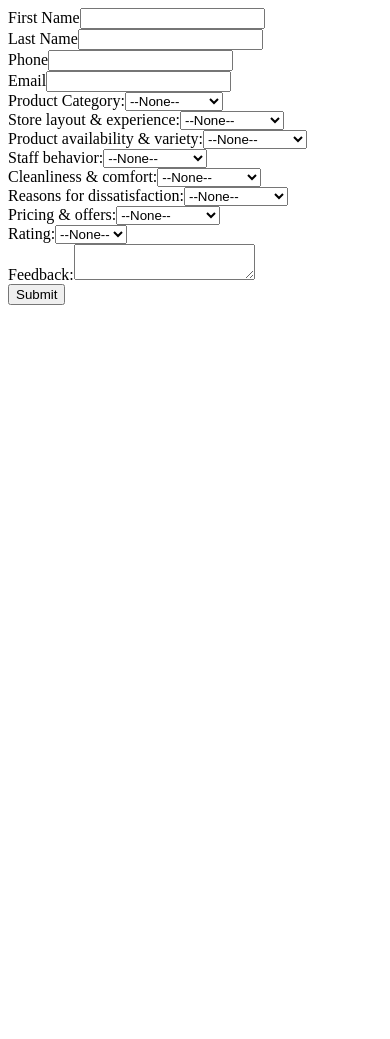
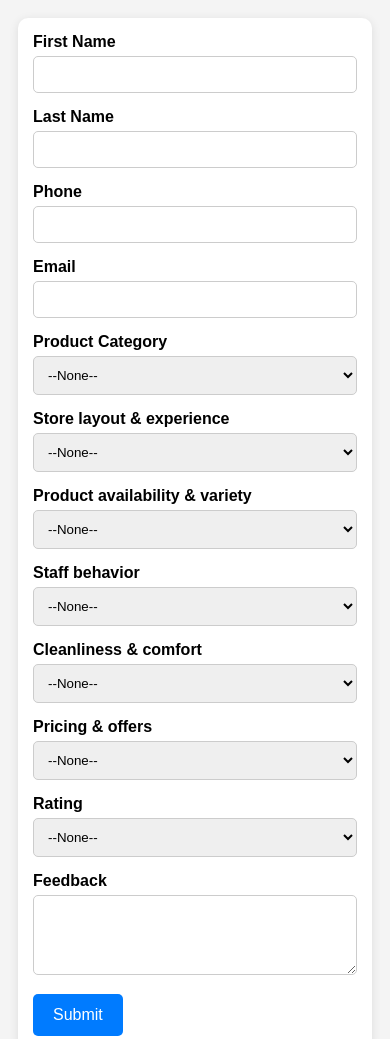
Before and after one commit to KHIRHUTHIKHA/ChurnRiskScore, a plain HTML site: page index.html in a window 390 px wide. Shown: the top 1039 px of the page. Before the commit the page ends 844 px from the top, so only its background shows below. Drawn offline with Linux system fonts and the light colour scheme.

Commit message:
add the style in html

```diff
--- a/index.html
+++ b/index.html
@@ -1,79 +1,171 @@
-<!--  ----------------------------------------------------------------------  -->
-<!--  NOTE: Please add the following <META> element to your page <HEAD>.      -->
-<!--  If necessary, please modify the charset parameter to specify the        -->
-<!--  character set of your HTML page.                                        -->
-<!--  ----------------------------------------------------------------------  -->
+<!DOCTYPE html>
+<html lang="en">
+<head>
+  <meta charset="UTF-8" />
+  <meta name="viewport" content="width=device-width, initial-scale=1.0"/>
+  <title>Responsive Feedback Form</title>
+  <style>
+    body {
+      font-family: Arial, sans-serif;
+      padding: 20px;
+      background: #f4f4f4;
+    }
 
-<META HTTP-EQUIV="Content-type" CONTENT="text/html; charset=UTF-8">
+    form {
+      background: white;
+      max-width: 600px;
+      margin: auto;
+      padding: 20px;
+      border-radius: 10px;
+      box-shadow: 0 2px 10px rgba(0, 0, 0, 0.1);
+    }
 
-<!--  ----------------------------------------------------------------------  -->
-<!--  NOTE: Please add the following <FORM> element to your page.             -->
-<!--  ----------------------------------------------------------------------  -->
+    form label {
+      display: block;
+      margin-bottom: 5px;
+      font-weight: bold;
+    }
 
-<form action="https://webto.salesforce.com/servlet/servlet.WebToLead?encoding=UTF-8&orgId=00DgL000003RZSK" method="POST">
+    form input[type="text"],
+    form input[type="email"],
+    form input[type="tel"],
+    form select,
+    form textarea {
+      width: 100%;
+      padding: 10px;
+      margin-bottom: 15px;
+      border-radius: 5px;
+      border: 1px solid #ccc;
+      box-sizing: border-box;
+    }
 
-<input type=hidden name="oid" value="00DgL000003RZSK">
-<input type=hidden name="retURL" value="http://">
+    form textarea {
+      resize: vertical;
+      min-height: 80px;
+    }
 
-<!--  ----------------------------------------------------------------------  -->
-<!--  NOTE: These fields are optional debugging elements. Please uncomment    -->
-<!--  these lines if you wish to test in debug mode.                          -->
-<!--  <input type="hidden" name="debug" value=1>                              -->
-<!--  <input type="hidden" name="debugEmail"                                  -->
-<!--  value="sakthivel.p@gwcdata.ai">                                         -->
-<!--  ----------------------------------------------------------------------  -->
+    input[type="submit"] {
+      background-color: #007bff;
+      color: white;
+      border: none;
+      padding: 12px 20px;
+      border-radius: 5px;
+      cursor: pointer;
+      font-size: 16px;
+    }
 
-<label for="first_name">First Name</label><input  id="first_name" maxlength="40" name="first_name" size="20" type="text" /><br>
+    input[type="submit"]:hover {
+      background-color: #0056b3;
+    }
 
-<label for="last_name">Last Name</label><input  id="last_name" maxlength="80" name="last_name" size="20" type="text" /><br>
+    .popup {
+      display: none;
+      position: fixed;
+      top: 20px;
+      right: 20px;
+      background-color: #28a745;
+      color: white;
+      padding: 15px 25px;
+      border-radius: 8px;
+      box-shadow: 0 4px 12px rgba(0,0,0,0.2);
+      z-index: 9999;
+      font-size: 16px;
+      animation: fadeInOut 3s forwards;
+    }
 
-<label for="phone">Phone</label><input  id="phone" maxlength="40" name="phone" size="20" type="text" /><br>
+    @keyframes fadeInOut {
+      0% { opacity: 0; transform: translateY(-20px); }
+      10% { opacity: 1; transform: translateY(0); }
+      90% { opacity: 1; }
+      100% { opacity: 0; transform: translateY(-20px); }
+    }
 
-<label for="email">Email</label><input  id="email" maxlength="80" name="email" size="20" type="text" /><br>
+    @media (max-width: 600px) {
+      body {
+        padding: 10px;
+      }
 
-Product Category:<select  id="00NgL00000xyzg9" name="00NgL00000xyzg9" title="Product Category"><option value="">--None--</option><option value="Bikes">Bikes</option>
+      form {
+        padding: 15px;
+      }
+    }
+  </style>
+</head>
+<body>
+
+<div class="popup" id="popupMsg">Feedback submitted successfully!</div>
+
+<form id="feedbackForm">
+  <label for="first_name">First Name</label>
+  <input id="first_name" maxlength="40" name="first_name" type="text" />
+
+  <label for="last_name">Last Name</label>
+  <input id="last_name" maxlength="80" name="last_name" type="text" />
+
+  <label for="phone">Phone</label>
+  <input id="phone" maxlength="40" name="phone" type="text" />
+
+  <label for="email">Email</label>
+  <input id="email" maxlength="80" name="email" type="text" />
+
+  <label for="product">Product Category</label>
+  <select id="product">
+    <option value="">--None--</option>
+    <option value="Bikes">Bikes</option>
     <option value="Components">Components</option>
     <option value="Accessories">Accessories</option>
     <option value="Clothing">Clothing</option>
-</select><br>
+  </select>
 
-Store layout & experience:<select  id="00NgL00000xz0Qv" name="00NgL00000xz0Qv" title="Store layout & experience"><option value="">--None--</option><option value="Very Satisfied">Very Satisfied</option>
+  <label for="layout">Store layout & experience</label>
+  <select id="layout">
+    <option value="">--None--</option>
+    <option value="Very Satisfied">Very Satisfied</option>
     <option value="Satisfied">Satisfied</option>
     <option value="Neutral">Neutral</option>
     <option value="Dissatisfied">Dissatisfied</option>
-</select><br>
+  </select>
 
-Product availability & variety:<select  id="00NgL00000xykKY" name="00NgL00000xykKY" title="Product availability & variety"><option value="">--None--</option><option value="Very Satisfied">Very Satisfied</option>
+  <label for="availability">Product availability & variety</label>
+  <select id="availability">
+    <option value="">--None--</option>
+    <option value="Very Satisfied">Very Satisfied</option>
     <option value="Satisfied">Satisfied</option>
     <option value="Neutral">Neutral</option>
     <option value="Dissatisfied">Dissatisfied</option>
-</select><br>
+  </select>
 
-Staff behavior:<select  id="00NgL00000xz24X" name="00NgL00000xz24X" title="Staff behavior"><option value="">--None--</option><option value="Very Satisfied">Very Satisfied</option>
+  <label for="staff">Staff behavior</label>
+  <select id="staff">
+    <option value="">--None--</option>
+    <option value="Very Satisfied">Very Satisfied</option>
     <option value="Satisfied">Satisfied</option>
     <option value="Neutral">Neutral</option>
     <option value="Dissatisfied">Dissatisfied</option>
-</select><br>
+  </select>
 
-Cleanliness & comfort:<select  id="00NgL00000xyzeZ" name="00NgL00000xyzeZ" title="Cleanliness & comfort"><option value="">--None--</option><option value="Very Satisfied">Very Satisfied</option>
+  <label for="cleanliness">Cleanliness & comfort</label>
+  <select id="cleanliness">
+    <option value="">--None--</option>
+    <option value="Very Satisfied">Very Satisfied</option>
     <option value="Satisfied">Satisfied</option>
     <option value="Neutral">Neutral</option>
     <option value="Dissatisfied">Dissatisfied</option>
-</select><br>
+  </select>
 
-Reasons for dissatisfaction:<select  id="00NgL00000xz2u9" name="00NgL00000xz2u9" title="Reasons for dissatisfaction"><option value="">--None--</option><option value="Very Satisfied">Very Satisfied</option>
+  <label for="pricing">Pricing & offers</label>
+  <select id="pricing">
+    <option value="">--None--</option>
+    <option value="Very Satisfied">Very Satisfied</option>
     <option value="Satisfied">Satisfied</option>
     <option value="Neutral">Neutral</option>
     <option value="Dissatisfied">Dissatisfied</option>
-</select><br>
+  </select>
 
-Pricing & offers:<select  id="00NgL00000xz2e1" name="00NgL00000xz2e1" title="Pricing & offers"><option value="">--None--</option><option value="Very Satisfied">Very Satisfied</option>
-<option value="Satisfied">Satisfied</option>
-<option value="Neutral">Neutral</option>
-<option value="Dissatisfied">Dissatisfied</option>
-</select><br>
-
-Rating:<select  id="00NgL00000xy901" name="00NgL00000xy901" title="Rating"><option value="">--None--</option><option value="1">1</option>
+  <label for="rating">Rating</label>
+  <select id="rating">
+    <option value="">--None--</option>
+    <option value="1">1</option>
     <option value="2">2</option>
     <option value="3">3</option>
     <option value="4">4</option>
@@ -83,10 +175,35 @@ Rating:<select  id="00NgL00000xy901" name="00NgL00000xy901" title="Rating"><opti
     <option value="8">8</option>
     <option value="9">9</option>
     <option value="10">10</option>
-</select><br>
+  </select>
 
-Feedback:<textarea  id="00NgL00000xyyP9" name="00NgL00000xyyP9" type="text" wrap="soft"></textarea><br>
+  <label for="feedback">Feedback</label>
+  <textarea id="feedback" name="feedback"></textarea>
 
-<input type="submit" name="submit">
+  <input type="submit" value="Submit">
+</form>
 
-</form>
+<script>
+  const form = document.getElementById("feedbackForm");
+  const popup = document.getElementById("popupMsg");
+
+  form.addEventListener("submit", function (e) {
+    e.preventDefault(); // Prevent form from submitting
+
+    // Show the popup
+    popup.style.display = "block";
+
+    // Hide popup after 3 seconds
+    setTimeout(() => {
+      popup.style.display = "none";
+    }, 3000);
+
+    // Clear form fields after 0.5 seconds
+    setTimeout(() => {
+      form.reset();
+    }, 500);
+  });
+</script>
+
+</body>
+</html>
```
Lines whose indentation alone changed are shown as unchanged.
